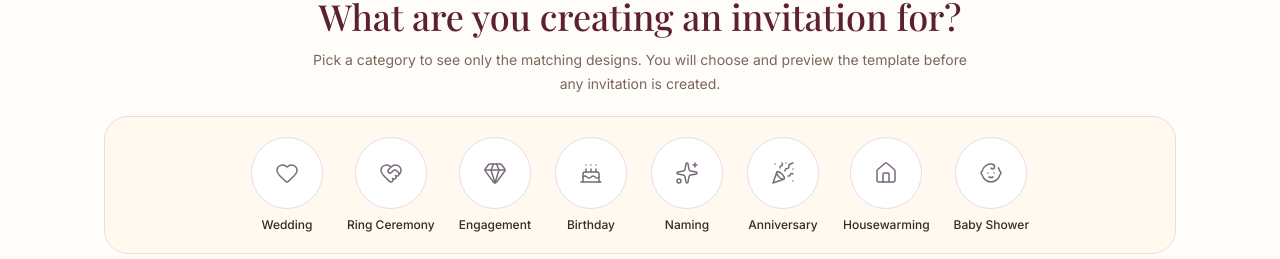
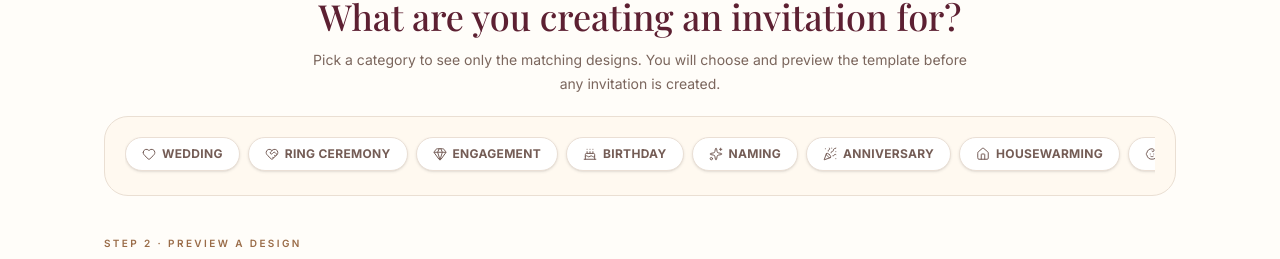
Before and after one commit to mesanjusk/Einvite-, a Next.js app: page / in a window 1280 px wide. Shown: the part 918-1177 px from the top of the page. Built offline with nearby package versions, Linux system fonts and the light colour scheme; no server answers.

Commit message:
Restyle event categories as compact marketplace filters

```diff
--- a/src/components/marketing/event-category-chips.tsx
+++ b/src/components/marketing/event-category-chips.tsx
@@ -3,17 +3,10 @@ import Link from "next/link";
 import { EVENT_CATEGORIES } from "@/lib/event-categories";
 import { categoryIcon } from "@/components/marketing/category-icon";
 
-const circle =
-  "flex size-16 items-center justify-center rounded-full border transition-transform sm:size-18";
-
-/**
- * Every celebration the studio has designs for. Choosing a category now opens
- * the template browser first, so visitors see and preview real designs before
- * they create anything. The live editor starts only after a design is chosen.
- */
+/** Compact celebration filters for the public template marketplace. */
 export function EventCategoryChips({ activeSlug }: { activeSlug?: string }) {
   return (
-    <div className="grid grid-cols-4 gap-x-2 gap-y-5 sm:flex sm:flex-wrap sm:justify-center sm:gap-6">
+    <div className="flex gap-2 overflow-x-auto pb-1 [scrollbar-width:none] [&::-webkit-scrollbar]:hidden">
       {EVENT_CATEGORIES.map((category) => {
         const Icon = categoryIcon(category.icon);
         const isActive = category.slug === activeSlug;
@@ -22,18 +15,14 @@ export function EventCategoryChips({ activeSlug }: { activeSlug?: string }) {
           <Link
             key={category.slug}
             href={`/themes?category=${category.slug}`}
-            className="group focus-visible:ring-primary flex flex-col items-center gap-2 rounded-lg focus-visible:ring-2 focus-visible:ring-offset-2 focus-visible:outline-none"
+            className={
+              isActive
+                ? "flex shrink-0 items-center gap-1.5 rounded-full border border-[#65172e] bg-[#65172e] px-4 py-2 text-[10px] font-extrabold tracking-wide text-white uppercase shadow-sm transition sm:text-xs"
+                : "flex shrink-0 items-center gap-1.5 rounded-full border border-[#eadfd5] bg-white px-4 py-2 text-[10px] font-bold tracking-wide text-[#745c55] uppercase shadow-sm transition hover:border-[#9f6977] hover:text-[#65172e] sm:text-xs"
+            }
           >
-            <span
-              className={
-                isActive
-                  ? `${circle} border-primary bg-primary text-primary-foreground group-hover:scale-105`
-                  : `${circle} bg-card text-muted-foreground group-hover:border-primary group-hover:text-foreground group-hover:scale-105`
-              }
-            >
-              <Icon className="size-6" strokeWidth={1.5} />
-            </span>
-            <span className="text-center text-xs font-medium">{category.label}</span>
+            <Icon className="size-3.5" strokeWidth={1.7} />
+            {category.label}
           </Link>
         );
       })}
```
